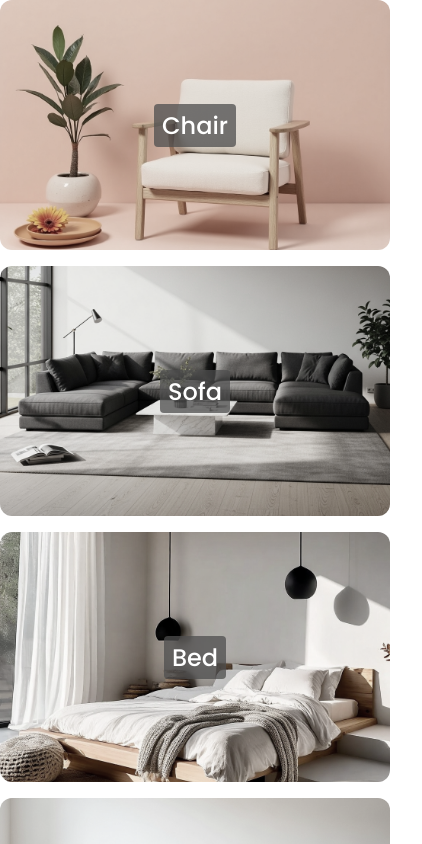
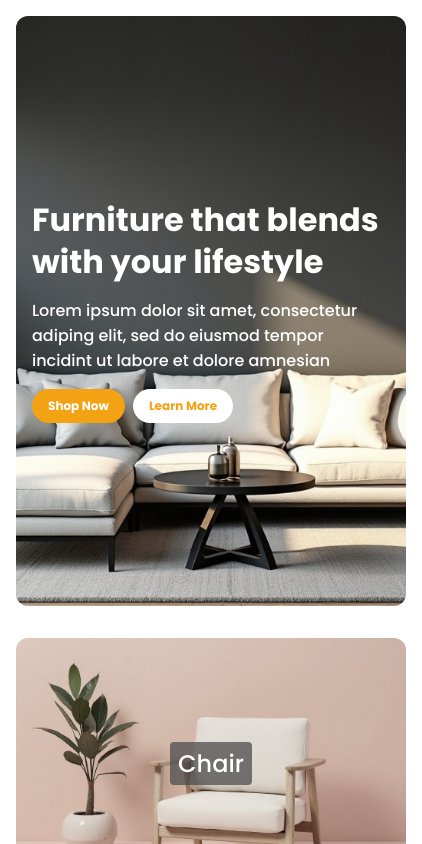
Before and after one commit to devmarto/elegance-furniture-shop, a React (Vite) app in the folder elegance/: page / in a window 390 px wide. Shown: the top 844 px of the page, 422 px wide, since content can reach past the window. Built offline with nearby package versions, Linux system fonts and the light colour scheme.

Commit message:
Create Hero Componente

```diff
--- a/elegance/src/App.jsx
+++ b/elegance/src/App.jsx
@@ -1,5 +1,6 @@
-import CardItem from './components/CardItem/CardItem';
 import CardList from './components/CardList/CardList';
+import Hero from './components/Hero/Hero';
+
 
 const App = () => {
 
@@ -19,15 +20,14 @@ const App = () => {
       name: 'Bed',
       image: './assets/categories/bed.jpg'
     },
-    {
-      id: 4,
-      name: 'Cupboard',
-      image: './assets/categories/cupboard.png'
-    }
+
   ]
 
   return (
-   <CardList categories={categories}/>
+    <>
+      <Hero />
+      <CardList categories={categories}/>
+    </>
   )
 }
 
--- /dev/null
+++ b/elegance/src/components/Hero/Hero.jsx
@@ -0,0 +1,21 @@
+import HeroImg from '../../../public/assets/hero-main.jpg';
+import './hero.styles.scss';
+
+const Hero = () => {
+  return (
+    <section className='container-hero' style={{backgroundImage: `url(${HeroImg})`}}>
+      <div className='wrapper-content-hero'>
+        <div className='content-text-hero'>
+          <h1 className='title-hero'>Furniture that blends with your lifestyle</h1>
+          <p className='subtitle-hero'>Lorem ipsum dolor sit amet, consectetur adiping elit, sed do eiusmod tempor incidint ut labore et dolore amnesian</p>
+        </div>
+        <div className='container-cta-hero'>
+          <a className='cta-btn btn-primary' href='#'>Shop Now</a>
+          <a className='cta-btn btn-secondary' href='#'>Learn More</a>
+        </div>
+      </div>
+    </section>
+  )
+}
+
+export default Hero;
--- /dev/null
+++ b/elegance/src/components/Hero/hero.styles.scss
@@ -0,0 +1,94 @@
+.container-hero{
+   height: 590px;
+   border-radius: 12px;
+   margin: 2rem 0;
+   background-repeat: no-repeat;
+   background-size: cover;
+   background-position: center;
+   .wrapper-content-hero{
+      max-width: 720px;
+      width: 100%;
+      padding: 85px;
+      .content-text-hero{
+         padding: 2rem 3rem;
+         color: #FFF;
+         max-width: 660px;
+         width: 100%;
+         .title-hero{
+            font-size: 58px;
+            font-weight: bold;
+            margin: 0;
+            line-height: 130%;
+         }
+         .subtitle-hero{
+            margin: 1rem 0 0 0;
+            font-size: 24px;
+            font-weight: 500;
+         }
+      }
+
+      .container-cta-hero{
+         display: flex;
+         gap: 2rem;
+         margin-left: 3rem;
+         .cta-btn{
+            font-size: 24px;
+            font-weight: bold;
+            text-decoration: none;
+            padding: 1rem 3rem;
+            border-radius: 100px;
+         }
+         .btn-primary{
+            background-color: #F2A213;
+            color: #FFF;
+         }
+         .btn-secondary{
+            background-color: #FFF;
+            color: #F2A213;
+         }
+      }
+   }
+}
+
+@media(max-width: 767px){
+   body {
+      padding: 0 1rem;
+   }
+   .container-hero {
+      height: 590px;
+      .wrapper-content-hero {
+         padding: 0;
+         height: 100%;
+         display: flex;
+         flex-direction: column;
+         justify-content: center;
+         margin-top: -1rem;
+         .content-text-hero {
+            padding: 0;
+            width: 90%;
+            margin-left: 1rem;
+            .title-hero {
+               font-size: 2rem;
+            }
+            .subtitle-hero{
+               margin: 1rem 0 0 0;
+               font-size: 1rem;
+               font-weight: 500;
+            }
+         }
+         .container-cta-hero {
+            margin-top: 1rem;
+            margin-left: 1rem;
+            gap: .5rem;
+            width: 90%;
+            .cta-btn{
+               font-size: .75rem;
+               font-weight: bold;
+               text-decoration: none;
+               padding: .5rem 1rem;
+               border-radius: 100px;
+            }
+         }
+      }
+   }
+}
--- a/elegance/src/index.scss
+++ b/elegance/src/index.scss
@@ -4,3 +4,9 @@ body {
    margin: 0 auto;
    font-family: "Poppins", sans-serif;
 }
+
+@media(max-width: 767px){
+   body {
+      padding: 0 1rem;
+   }
+}
```
Also changed, not shown: elegance/public/assets/hero-main.jpg (added).
